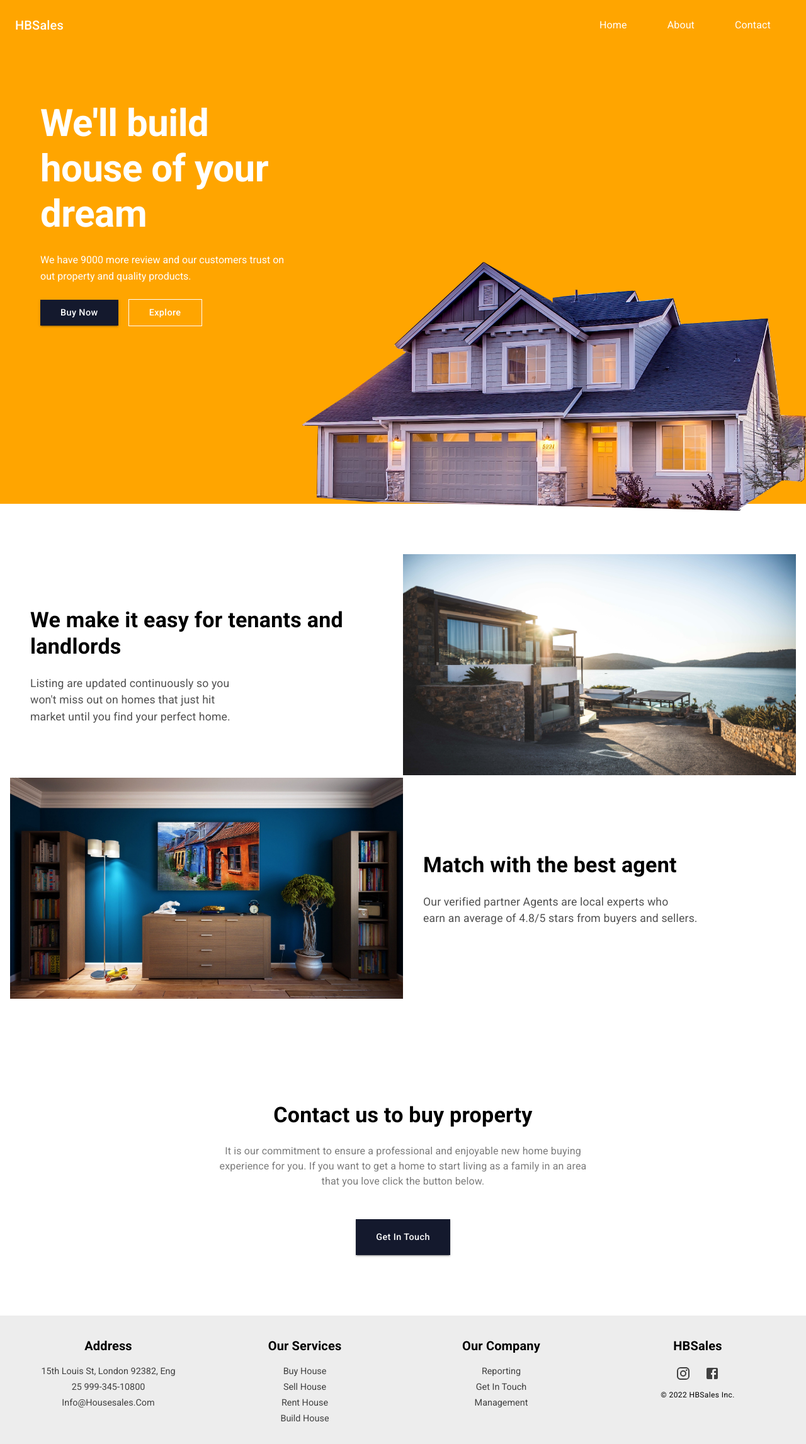
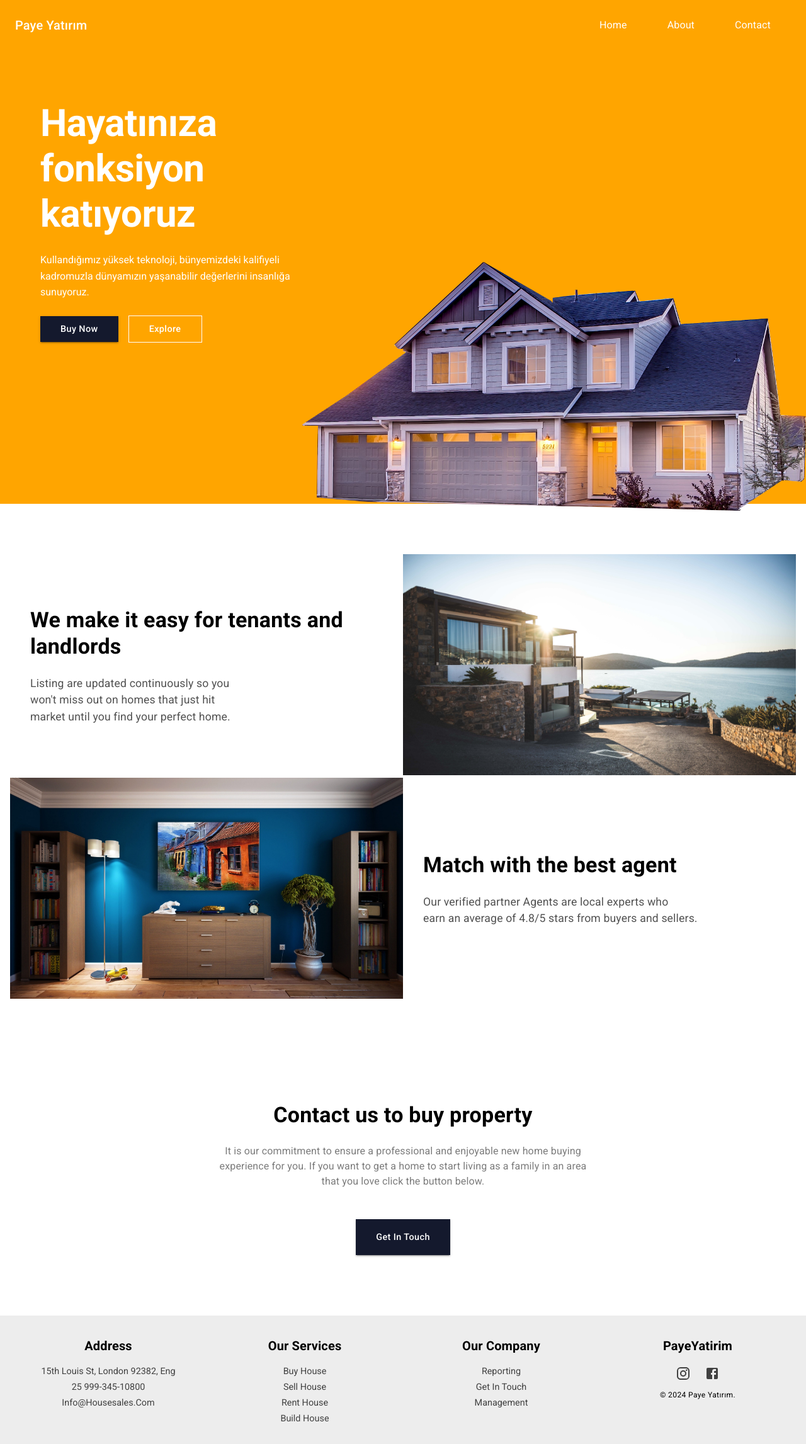
Before and after one commit to leanardos/paye-yatirim, a React (Create React App) app: page / in a window 1280 px wide. Shown: the whole page at 63% size. Built offline with nearby package versions, Linux system fonts and the light colour scheme.

Commit message:
content update

```diff
--- a/public/index.html
+++ b/public/index.html
@@ -18,7 +18,7 @@
         margin: 0;
       }
     </style>
-    <title>HBSales - New home buying experience for you</title>
+    <title>Paye Yatırım - New home buying experience for you</title>
   </head>
   <body>
     <noscript>You need to enable JavaScript to run this app.</noscript>
--- a/src/components/Footer/Footer.jsx
+++ b/src/components/Footer/Footer.jsx
@@ -70,7 +70,7 @@ const Footer = () => {
       </StackColumn>
 
       <StackColumn>
-        <FooterTitle text={'hBSales'} />
+        <FooterTitle text={'payeYatirim'} />
         <Stack
         direction='row'
         width= '70px'
@@ -102,7 +102,7 @@ const Footer = () => {
         variant='caption'
         component='p'
         >
-          &copy; 2022 HBSales Inc.
+          &copy; 2024 Paye Yatırım.
         </Typography>
       </StackColumn>
     </BoxRow>
--- a/src/components/Header.jsx
+++ b/src/components/Header.jsx
@@ -46,7 +46,7 @@ const Header = () => {
                     color: '#fff',
                 }}
                 >
-                    We'll build house of your dream
+                    Hayatınıza fonksiyon katıyoruz
                 </Typography>
 
                 <Typography
@@ -58,8 +58,7 @@ const Header = () => {
                     color: '#fff',
                 }}
                 >
-                    We have 9000 more review and our customers
-                    trust on out property and quality products.
+                    Kullandığımız yüksek teknoloji, bünyemizdeki kalifiyeli kadromuzla dünyamızın yaşanabilir değerlerini insanlığa sunuyoruz.
                 </Typography>
 
                 <Box>
--- a/src/components/Navbar.jsx
+++ b/src/components/Navbar.jsx
@@ -60,7 +60,7 @@ const Navbar = () => {
                 component="h2"
 
                 >
-                    HBSales
+                    Paye Yatırım
                 </Typography>
                 <Box sx={{display: { xs: 'block', sm: 'none' } }}>
                     <DrawerItem />
```
Also changed, not shown: 1 other file (tests, documents, lock files or other folders).
